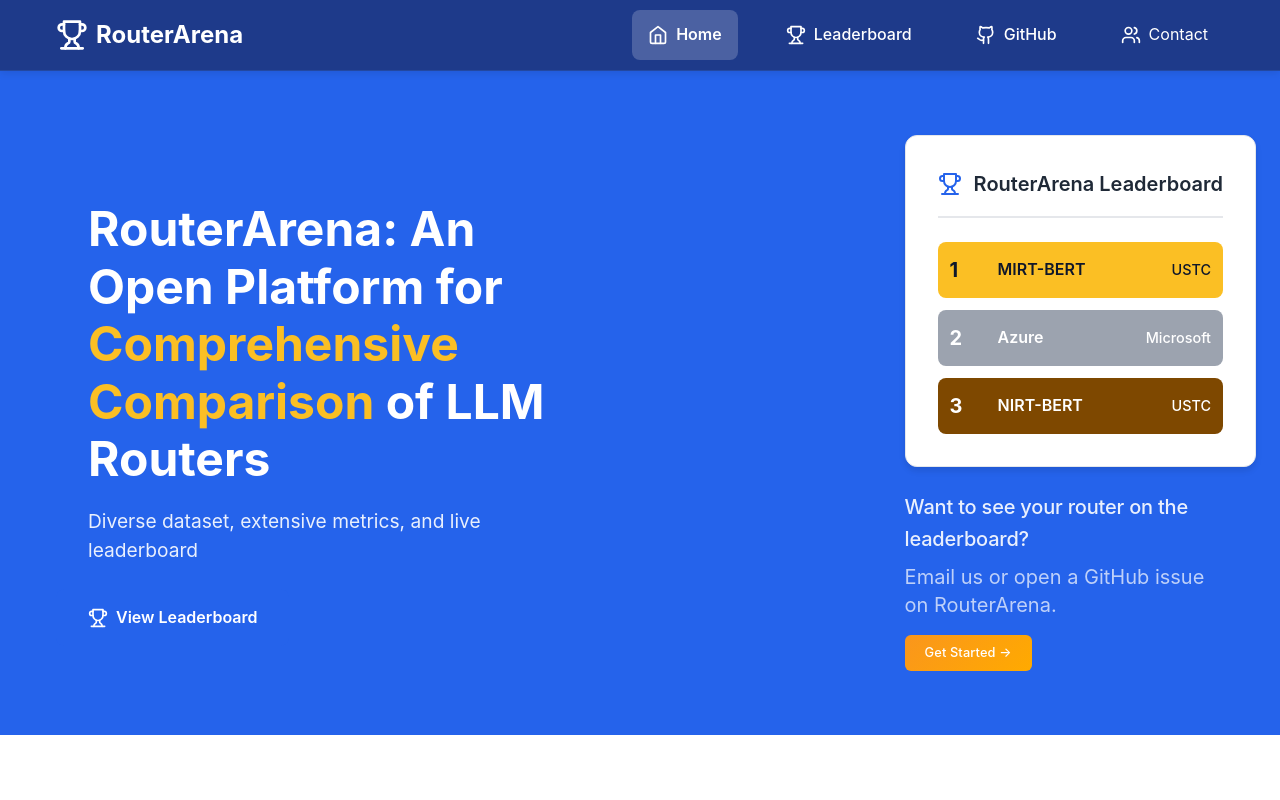
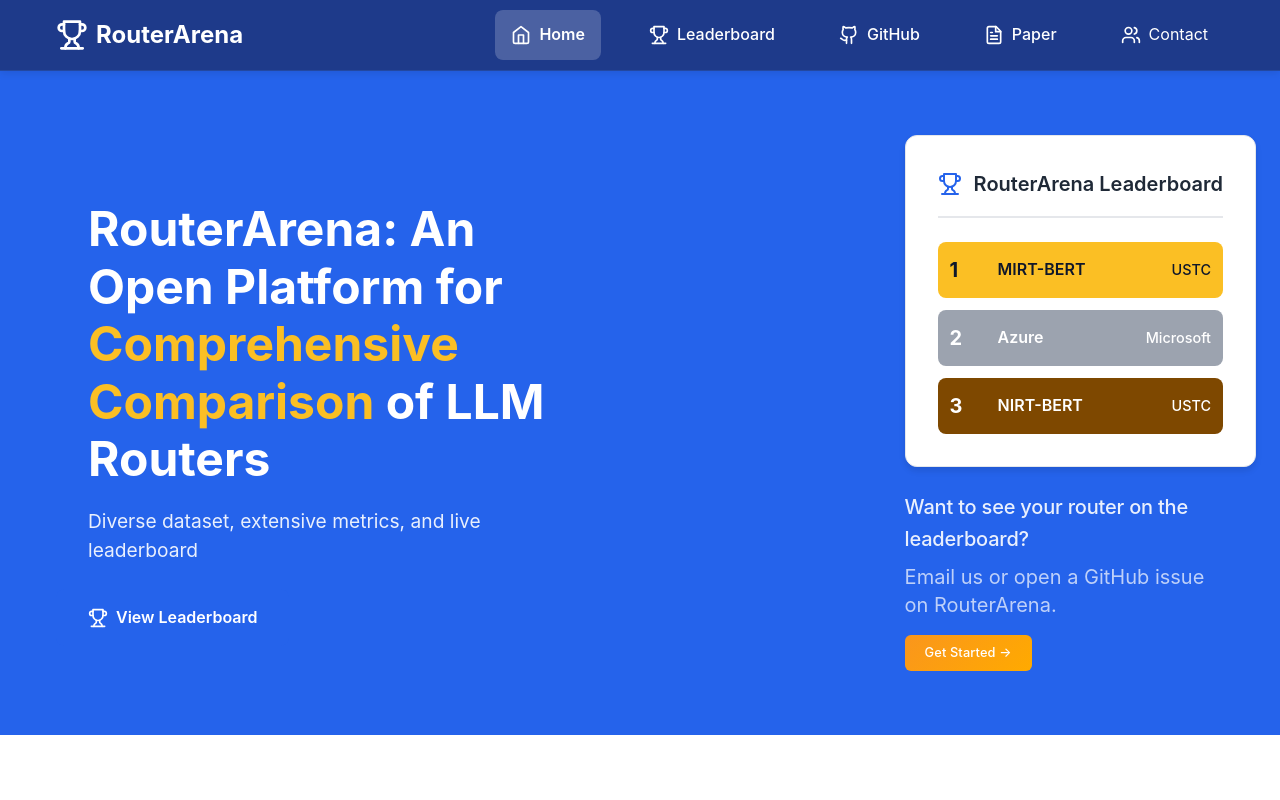
Before and after one commit to RouteWorks/routeworks.github.io, a React (Create React App) app: page / in a window 1280 px wide. Shown: the top 800 px of the page. Built offline with nearby package versions, Linux system fonts and the light colour scheme.

Commit message:
Added link to paper in nav bar (#12)

```diff
--- a/src/components/Header.tsx
+++ b/src/components/Header.tsx
@@ -1,6 +1,6 @@
 import React, { useState } from 'react';
 import { Link, useLocation } from 'react-router-dom';
-import { Menu, X, Trophy, Home, Send, Users, Github } from 'lucide-react';
+import { Menu, X, Trophy, Home, Send, Users, Github, FileText} from 'lucide-react';
 import './Header.css';
 import { contactInfo } from '../data/mockData';
 
@@ -17,6 +17,8 @@
       icon: Github,
       isExternal: true,
     },
+    // add a paper link
+    { name: 'Paper', href: contactInfo.paper, icon: FileText, isExternal: true },
     { name: 'Contact', href: '#contact', icon: Users, isScroll: true },
   ];
 
```
